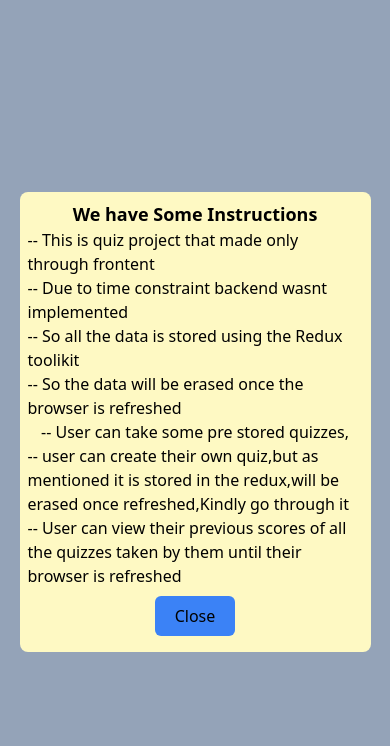
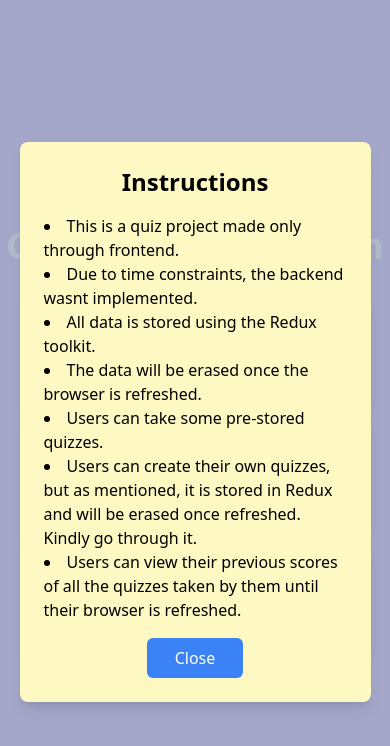
Before and after one commit to sreenidhi1712/GyanGrove-frontend-developer-intern-assignment, a React (Vite) app: page / in a window 390 px wide. Shown: the top 746 px of the page. Built offline with nearby package versions, Linux system fonts and the light colour scheme.

Commit message:
add responsiveness

```diff
--- a/src/components/Home.jsx
+++ b/src/components/Home.jsx
@@ -1,22 +1,30 @@
-import { useState } from 'react';
+
 import { useNavigate } from 'react-router-dom';
+import { useDispatch ,useSelector} from 'react-redux';
+import {closeInstructions} from '../store';
 
 const Home = () => {
   const navigate = useNavigate();
-  const [showInstructions, setShowInstructions] = useState(true);
+  const dispatch = useDispatch();
+  const showInstructions = useSelector((state) => state.widgets.showInstructions);
+  // const [showInstructions, setShowInstructions] = useState(true);
   return (
     <>
-    <div className={`absolute w-screen  bg-slate-400 min-h-screen ${showInstructions?`flex`:`hidden`} items-center justify-center z-10`}>
-        <div className="h-[90%] w-[90%] flex flex-col items-center bg-yellow-100 p-2 rounded-lg">
-          <p className='text-lg font-bold '>We have Some Instructions</p>
-          <p> -- This is quiz project that made only through frontent</p>
-          <p> -- Due to time constraint backend wasnt implemented</p>
-          <p> -- So all the data is stored using the Redux toolikit</p>
-          <p> -- So the data will be erased once the browser is refreshed</p>
-          <p> -- User can take some pre stored quizzes,</p>
-          <p> -- user can create their own quiz,but as mentioned it is stored in the redux,will be erased once refreshed,Kindly go through it</p>
-          <p> -- User can view their previous scores of all the quizzes taken by them until their browser is refreshed</p>
-          <button className='h-10 w-20 bg-blue-500 rounded-md my-2' onClick={()=>setShowInstructions(false)}>Close</button>
+      <div className={`fixed inset-0 bg-slate-400 bg-opacity-75 flex items-center justify-center z-10 ${showInstructions ? 'flex' : 'hidden'}`}>
+        <div className="w-[90%] md:w-[70%] lg:w-[50%] bg-yellow-100 p-6 rounded-lg shadow-lg">
+          <h2 className="text-2xl font-bold mb-4 text-center">Instructions</h2>
+          <ul className="list-disc list-inside mb-4">
+            <li>This is a quiz project made only through frontend.</li>
+            <li>Due to time constraints, the backend wasnt implemented.</li>
+            <li>All data is stored using the Redux toolkit.</li>
+            <li>The data will be erased once the browser is refreshed.</li>
+            <li>Users can take some pre-stored quizzes.</li>
+            <li>Users can create their own quizzes, but as mentioned, it is stored in Redux and will be erased once refreshed. Kindly go through it.</li>
+            <li>Users can view their previous scores of all the quizzes taken by them until their browser is refreshed.</li>
+          </ul>
+          <div className="flex justify-center">
+            <button className="h-10 w-24 bg-blue-500 text-white rounded-md" onClick={() => dispatch(closeInstructions(false))}>Close</button>
+          </div>
         </div>
       </div>
       <div className="flex flex-col items-center justify-center h-screen w-full bg-purple-300">
--- a/src/components/PreviousResults.jsx
+++ b/src/components/PreviousResults.jsx
@@ -11,21 +11,23 @@ const PreviousResults = () => {
   }
 
   return (
-    <div className="container mx-auto p-4 flex flex-col min-h-screen bg-purple-300 items-center w-screen">
-      <h2 className="text-3xl font-bold mb-8 text-white">Previous Results</h2>
-      <div className='flex flex-col w-full max-w-4xl'>
+    <div className="container mx-auto p-4 flex flex-col min-h-screen bg-purple-300 items-center min-w-full">
+      <h2 className="text-3xl font-bold mb-8 text-white text-center">Previous Results</h2>
+      <div className="flex flex-col w-full max-w-4xl">
         {results.map((result, index) => {
           const quiz = quizzes.find((quiz) => quiz.id === result.quizId);
           return (
             <div key={index} className="mb-6 p-6 border-2 border-slate-200 rounded-lg bg-white shadow-lg">
-              <h3 className="text-2xl font-bold mb-2 ">{quiz.name}</h3>
+              <h3 className="text-2xl font-bold mb-2">{quiz.name}</h3>
               <div className="mb-4">
                 <p className="text-lg"><span className="font-bold text-green-600">Score:</span> {result.totalScore} / {quiz.questions.length}</p>
                 <p className="text-lg"><span className="font-bold text-amber-400">Unattended Questions:</span> {result.unattended}</p>
                 <p className="text-lg"><span className="font-bold text-red-400">Wrong Answers:</span> {result.wrongAnswers}</p>
                 <p className="text-lg"><span className="font-bold text-blue-400">Submission Time:</span> {new Date(result.submissionTime).toLocaleString()}</p>
               </div>
-              <button onClick={()=>navigate(`/results/${result.quizId}`)} className="text-white h-10 w-[90%] bg-blue-400 rounded-lg">View Detailed Results</button>
+              <button onClick={() => navigate(`/results/${result.quizId}`)} className="text-white h-10 w-full md:w-auto bg-blue-500 rounded-lg px-4 py-2 font-semibold transform transition-transform hover:scale-105">
+                View Detailed Results
+              </button>
             </div>
           );
         })}
--- a/src/components/QuizList.jsx
+++ b/src/components/QuizList.jsx
@@ -6,18 +6,23 @@ const QuizList = () => {
   const navigate = useNavigate();
 
   return (
-    <div className="container mx-auto p-4  bg-purple-300 min-h-screen">
-      <h2 className="text-2xl font-bold mb-4 text-center mt-10 text-white">
+    <div className="container mx-auto p-4 bg-purple-300 min-h-screen min-w-full">
+      <h2 className="text-3xl font-bold mb-6 text-center mt-10 text-white">
         Available Quizzes
       </h2>
-      <div className="w-full flex flex-wrap gap-3 justify-center mt-10">
+      <div className="w-full flex flex-wrap gap-4 justify-center mt-10">
         {quizzes.map((quiz) => (
           <div
             key={quiz.id}
-            className="h-16 w-[98%] bg-slate-100 flex justify-between items-center rounded-lg p-2"
+            className="h-20 w-[90%] md:w-[45%] lg:w-[30%] bg-slate-100 flex justify-between items-center rounded-lg p-4 shadow-md"
           >
             <p className="text-black text-lg font-bold">{quiz.name} quiz</p>
-            <button onClick={() => navigate(`/quiz/${quiz.id}`)} className="h-8 w-20 rounded-lg bg-blue-400 text-white">Take quiz</button>
+            <button
+              onClick={() => navigate(`/quiz/${quiz.id}`)}
+              className="h-10 w-24 rounded-lg bg-blue-500 text-white font-semibold transform transition-transform hover:scale-105"
+            >
+              Take quiz
+            </button>
           </div>
         ))}
       </div>
--- a/src/components/QuizTaking.jsx
+++ b/src/components/QuizTaking.jsx
@@ -79,15 +79,15 @@ const QuizTaking = () => {
   const currentQuestion = quiz.questions[currentQuestionIndex];
 
   return (
-    <div className="container mx-auto p-4 bg-purple-200 min-h-screen flex flex-col items-center w-full">
+    <div className="container mx-auto p-4 bg-purple-200 min-h-screen flex flex-col items-center min-w-full">
       <h2 className="text-2xl font-bold mb-4">{quiz.name}</h2>
-      <div className="mb-4 w-full bg-white rounded-lg p-2 flex justify-center flex-col">
+      <div className="mb-4 w-full lg:w-[60%] bg-white rounded-lg p-2 flex justify-center flex-col">
         <div className="px-2 flex justify-center items-center font-semibold min-h-36 w-[99%] bg-purple-200 rounded-lg">
           <p className='text-white font-bold text-2xl'>{currentQuestion.question}</p>
         </div>
-        <div className='w-full flex flex-wrap gap-2 mt-5'>
+        <div className='w-full flex flex-wrap gap-2 mt-5 md:grid md:grid-cols-2'>
           {currentQuestion.options.map((option, optionIndex) => (
-            <div key={optionIndex} onClick={() => handleOptionChange(currentQuestionIndex, option)} className={`relative flex gap-2 h-10 w-[99%] border-2 rounded-lg items-center p-2 justify-center ${responses[currentQuestionIndex] === option ? `bg-green-100 border-green-400` : `border-slate-300 bg-white`}`}>
+            <div key={optionIndex} onClick={() => handleOptionChange(currentQuestionIndex, option)} className={`relative flex gap-2 h-10 w-full border-2 rounded-lg items-center p-2 justify-center ${responses[currentQuestionIndex] === option ? `bg-green-100 border-green-400` : `border-slate-300 bg-white`}`}>
               <label className='text-sm '>
                 {option}
               </label>
@@ -112,7 +112,7 @@ const QuizTaking = () => {
           <p className='text-center mt-2'>Time left: {timeLeft} seconds</p>
         </div>
         <button
-          className="mt-4 px-4 py-2 bg-blue-500 text-white rounded"
+          className="mt-4  px-4 py-2 bg-blue-500 text-white rounded transform transition-transform "
           onClick={handleNextQuestion}
         >
           Next Question
--- a/src/store.js
+++ b/src/store.js
@@ -10,6 +10,7 @@ const initialState = {
   })), // Transform categories into quizzes
   responses: {},
   results: [], // Initialize results as an empty array
+  showInstructions: true
 };
 
 const widgetsSlice = createSlice({
@@ -31,10 +32,13 @@ const widgetsSlice = createSlice({
     addResult: (state, action) => {
       state.results.push(action.payload);
     },
+    closeInstructions: (state) => {
+      state.showInstructions = false;
+    },
   },
 });
 
-export const { addQuiz, updateQuiz, addResponse, addResult } = widgetsSlice.actions;
+export const { addQuiz, updateQuiz, addResponse, addResult ,closeInstructions} = widgetsSlice.actions;
 
 const store = configureStore({
   reducer: {
```
Also changed, not shown: src/components/ResultAnalysis.jsx (+14 -12 lines). Lines whose indentation alone changed are shown as unchanged.
